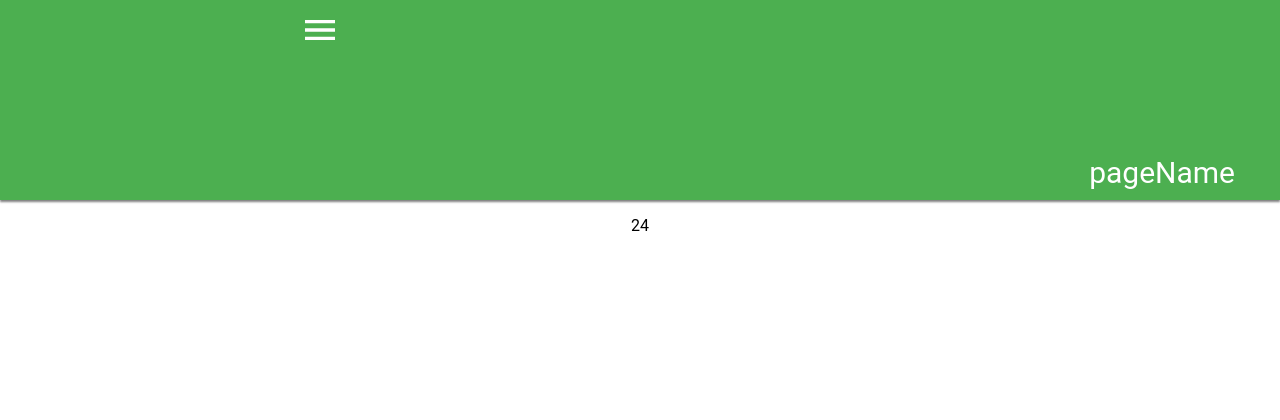
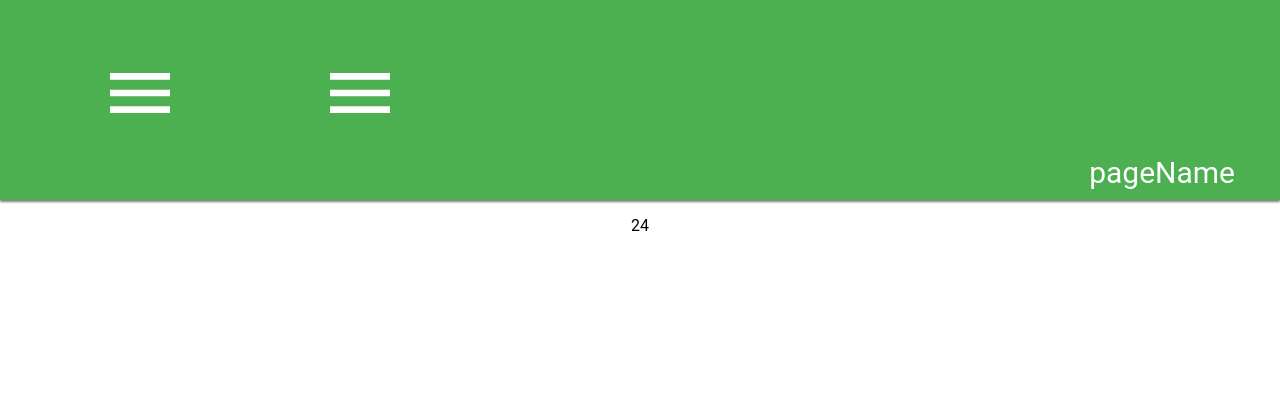
Before and after one commit to joxterboi/2interface, a PHP site: page / in a window 1280 px wide. Shown: the top 420 px of the page. Run offline with PHP 8.4, Linux system fonts and the light colour scheme.

Commit message:
Added menu button to footer.php. Also fixed menubutton size and location

```diff
--- a/includes/footer.php
+++ b/includes/footer.php
@@ -1,3 +1,59 @@
 <div class="mFooter">
 	<p>&copy; Joakim Kjellander 2017</p>
 </div>
+
+
+<!-- - - - - - - - - - - - - - - - - - - - - - - - - - - - - - - - - - - - - - - - - Menu fuckery- - - - - - - - - - - - - - - - - - - - - - - - - - - - - - - - - - - - - - - - - - - - - - - - - - - - - - - - - - - - - - - -->
+<div class="openMenu">
+	<form method="post">
+	    <input type="submit" name="open" id="test">
+	</form>
+
+	<?php
+
+	function openMenu()
+	{
+	   			echo "<style type='text/css'>
+					.mMenu {
+						width: 300px;
+						transition: 0.4s;
+					}
+					.closeMenu {
+						display:block;
+					}
+				</style>";
+	}
+
+	if(array_key_exists('open',$_POST)){
+	   openMenu();
+	}
+
+	?>
+</div>
+<div class="closeMenu">
+	<img src="icons/menu.svg">
+	<form method="post">
+		<input type="submit" name="close" id="test" style="margin-top: -77px;position: absolute;">
+	</form>
+
+	<?php
+
+	function closeMenu()
+	{
+	   			echo "<style type='text/css'>
+					.mMenu {
+						width: 0;
+						transition: 0.4s;
+					}
+					.closeMenu {
+						display:none;
+					}
+				</style>";
+	}
+
+	if(array_key_exists('close',$_POST)){
+	   closeMenu();
+	}
+
+	?>
+</div>
--- a/style.css
+++ b/style.css
@@ -21,13 +21,6 @@ html, body {
 	margin-top: 155px;
 	font-size: 30px;
 }
-.mHeader img {
-	margin:10px;
-	width: 40px;
-	height: auto;
-	margin-left: 300px;
-}
-
 
 /************************************************ FOOTER *****************************/
 .mFooter {
@@ -78,14 +71,27 @@ html, body {
 .openMenu {
 	position: absolute;
 	z-index: 20;
-	margin-left: 300px;
+	margin-left: 100px;
 }
 
 .closeMenu {
 	position: absolute;
-	z-index: 21;
+	z-index: 20;
 	margin-left: 320px;
 
+}
+
+.mHeader img /*Menu open icon*/ {
+	margin:53px;
+	width: 80px;
+	height: auto;
+	margin-left: 100px;
+}
+
+.closeMenu img {
+	width: 80px;
+	height: auto;
+	margin-top: 53px;
 }
 
 /**************************************BUTTONS*****************************************/
@@ -94,6 +100,7 @@ html, body {
 /**MENU BUTTON**/
 input[type=submit] {
 	opacity: 0;
-	width: 40px;
-	height: 40px;
+	width: 80px;
+	height: 80px;
+	margin-top: 60px;
 }
```
Also changed, not shown: index.php (+0 -55 lines).
